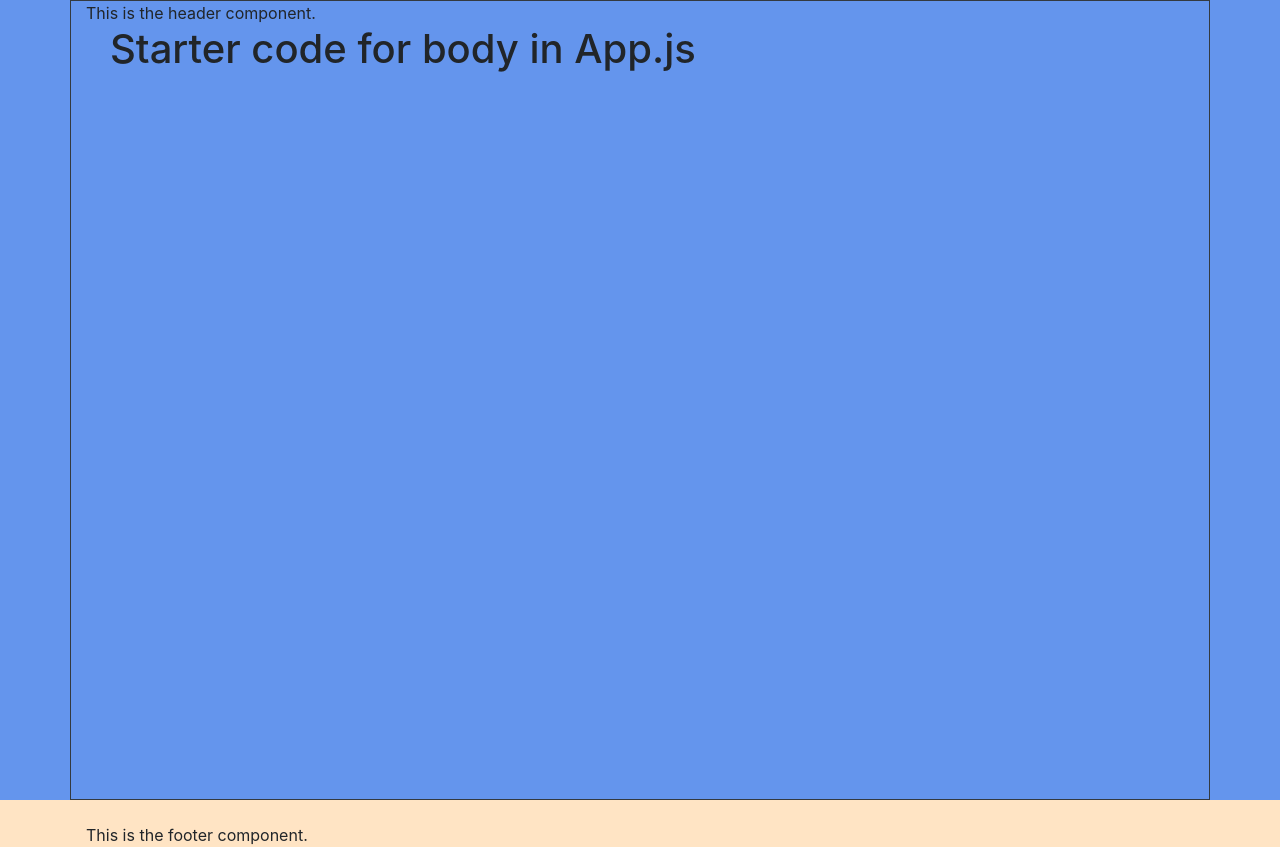
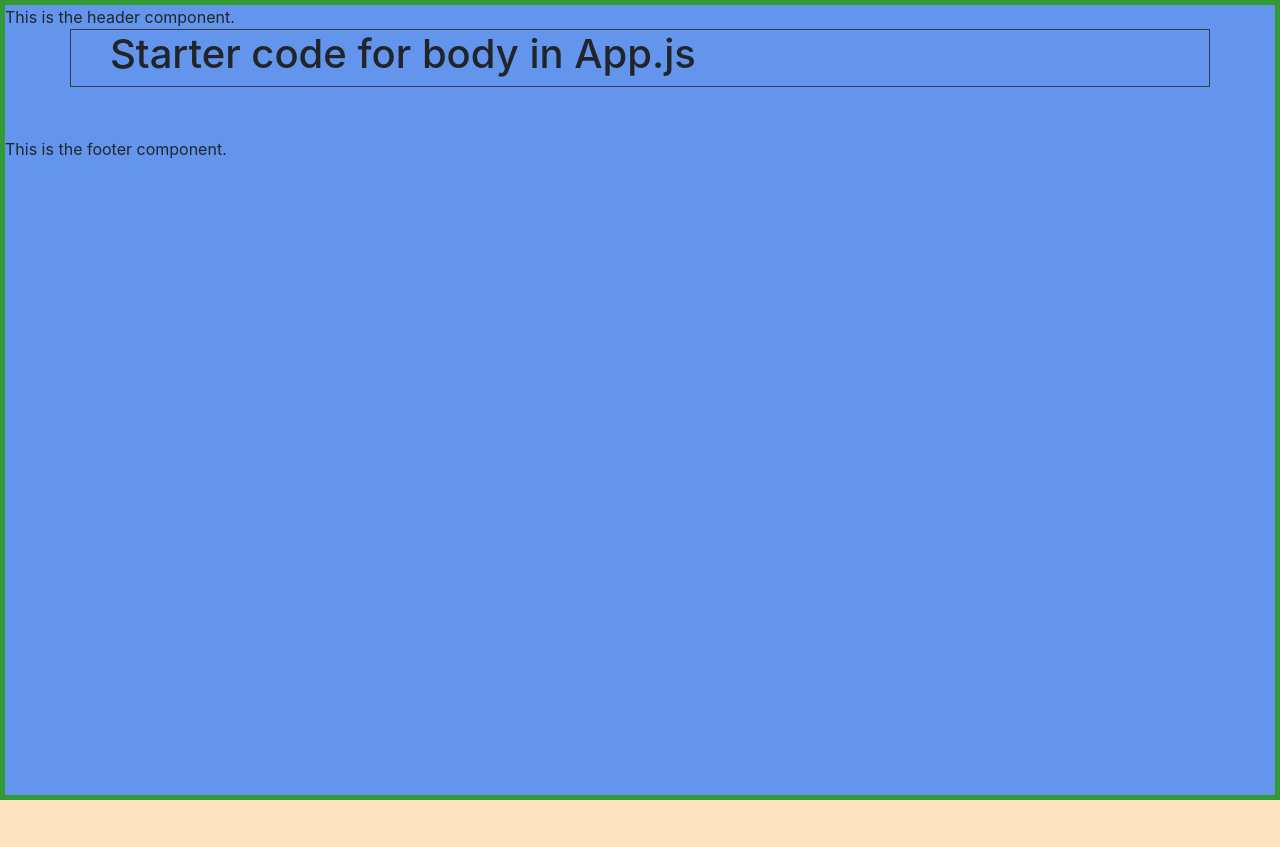
Before and after one commit to mike14747/bank-accounts, a React (Create React App) app in the folder client/: page / in a window 1280 px wide. After the commit the page ends 800 px from the top, so only its background shows below. Built offline with nearby package versions, Linux system fonts and the light colour scheme.

Commit message:
Tinkered with the css, but I'm still not happy with it.

```diff
--- a/client/src/App.js
+++ b/client/src/App.js
@@ -6,14 +6,14 @@ import Footer from './components/footer/footer';
 
 function App() {
     return (
-        <div className="container h-100 border border-dark">
+        <div className="min-h-100">
             <Header />
-            <div className="h-100">
+            <div className="container h-100 border border-dark">
                 <h1 className="px-4">Starter code for body in App.js</h1>
             </div>
+            <div className="push"></div>
             <Footer />
         </div>
-
     );
 }
 
--- a/client/src/components/footer/footer.js
+++ b/client/src/components/footer/footer.js
@@ -2,7 +2,7 @@ import React from 'react';
 
 const Footer = () => {
     return (
-        <div>
+        <div className="h-auto">
             This is the footer component.
         </div>
     );
--- a/client/src/css/styles.css
+++ b/client/src/css/styles.css
@@ -1,8 +1,16 @@
 html, body {
     background-color: bisque;
-    height: 100vh;
+    height: 100%;
+    margin:0;
+    padding: 0;
 }
 
-min-height-50 {
-    min-height: 50%;
+.min-h-100 {
+    border: 5px #339933 solid;
+    min-height: 100%;
+    margin-bottom: -50px;
 }
+
+.push {
+    height: 50px;
+}
```
